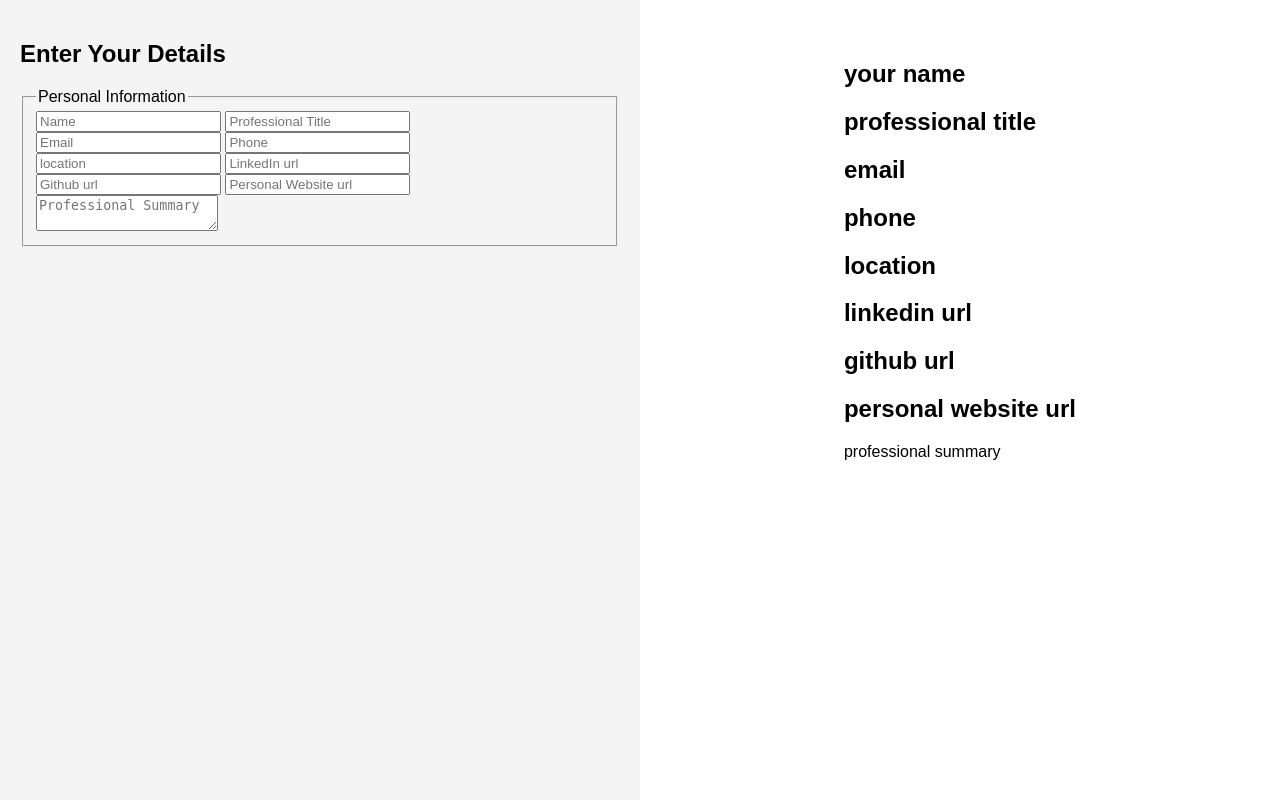
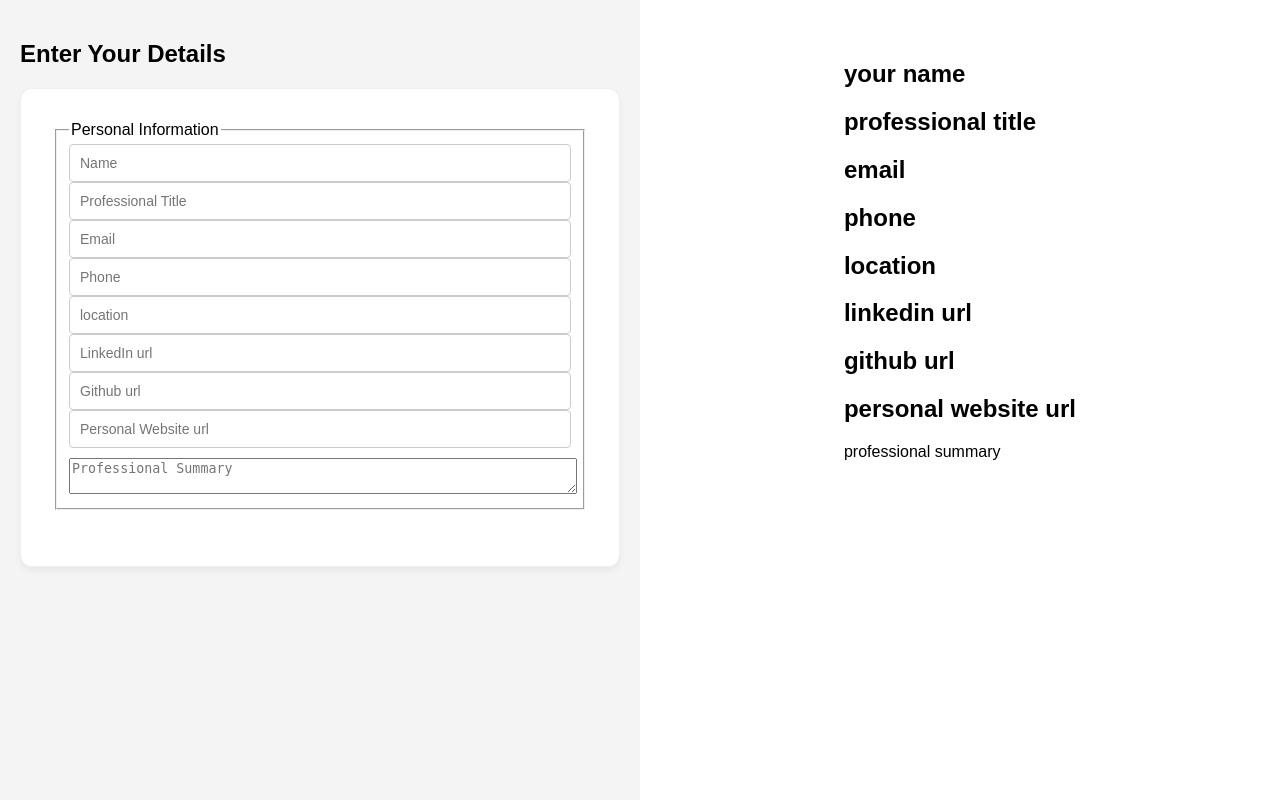
Before and after one commit to aswanth-mc/atsFriendlyResumeBulilder, a Flask app: page / in a window 1280 px wide. Run offline with Flask 3, Linux system fonts and the light colour scheme.

Commit message:
style : add style to personal info

```diff
--- a/static/css/main.css
+++ b/static/css/main.css
@@ -26,3 +26,53 @@ body {
     border: 1px solid #ddd;
     box-shadow: 0 0 10px rgba(0,0,0,0.1);
 }
+#form-section form {
+background: #ffffff;
+    border-radius: 12px;
+    padding: 2rem;
+    margin-bottom: 2rem;
+    box-shadow: 0 4px 6px rgba(0, 0, 0, 0.05); /* Soft shadow for depth */
+    border: 1px solid #eef0f2;
+}
+#form-section fieldset {
+    margin-bottom: 1.5rem;
+}
+
+/* Target the fieldset */
+.field-group {
+    display: grid;
+    grid-template-columns: 1fr 1fr; /* Two equal columns */
+    gap: 1rem; /* Clean spacing between inputs */
+    border: 1px solid #ddd;
+    padding: 20px;
+    border-radius: 8px;
+}
+
+/* Make the Legend look nice */
+.field-group legend {
+    font-weight: bold;
+    padding: 0 10px;
+    color: #333;
+}
+
+/* Make the Textarea and the Legend span both columns */
+#professional-summary {
+    grid-column: span 2;
+    width: 100%;
+    margin-top: 10px;
+}
+
+/* Remove the effect of <br> tags if you don't want to delete them manually */
+.field-group br {
+    display: none;
+}
+
+/* Base styling for inputs to make them look uniform */
+input {
+    padding: 10px;
+    border: 1px solid #ccc;
+    border-radius: 4px;
+    font-size: 14px;
+    width: 100%; /* Ensures they fill their half of the grid */
+    box-sizing: border-box; /* Prevents padding from breaking width */
+}
```
